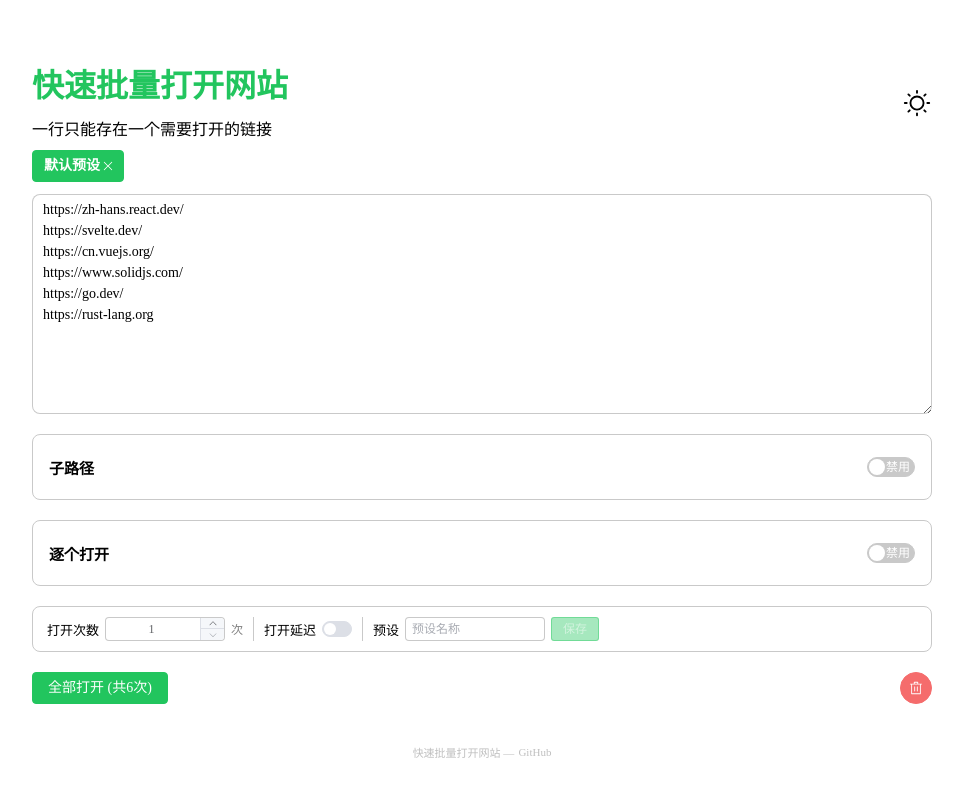
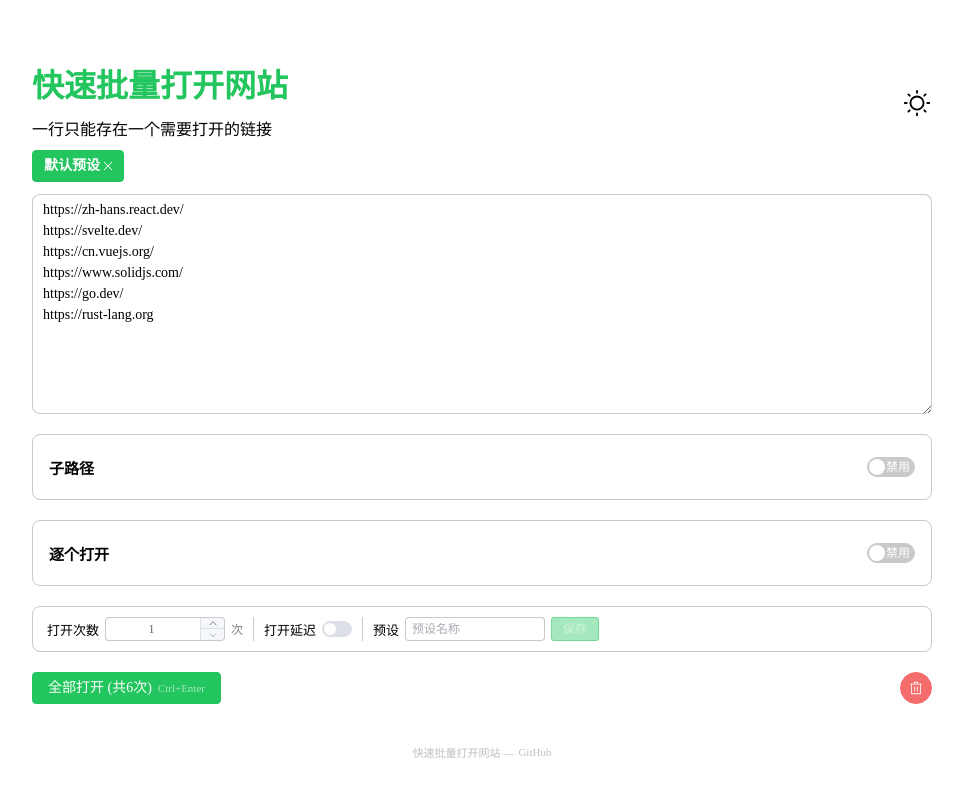
Before and after one commit to gantoho/fast_project, a Vue app: page / in a window 1280 px wide. Shown: the top 796 px of the page, without its empty margins (158-1121 px from the left). Built offline with nearby package versions, Linux system fonts and the light colour scheme; a web font is replaced by a local one.

Commit message:
fix: fixed 子路径 在多预设下混乱的bug，现在多预设统一使用同一套子路径

```diff
--- a/src/components/ActionBar.vue
+++ b/src/components/ActionBar.vue
@@ -2,6 +2,7 @@
     <div class="btn_box">
         <el-button type="primary" :disabled="!hasLinks" @click="$emit('openLink')">
             {{ isStepOpen ? `打开下一批 (${stepBatchSize}个，共${stepBatchSize * numData}次)` : `全部打开 (共${linkListLen * numData}次)` }}
+            <span class="shortcut-hint">Ctrl+Enter</span>
         </el-button>
         <el-button type="danger" :icon="Delete" circle title="清空" @click="$emit('clear')" />
     </div>
@@ -26,4 +27,10 @@ defineEmits(['openLink', 'clear'])
     display: flex;
     justify-content: space-between;
 }
+.shortcut-hint {
+    margin-left: 6px;
+    font-size: 11px;
+    opacity: 0.6;
+    font-style: normal;
+}
 </style>
--- a/src/composables/usePreset.js
+++ b/src/composables/usePreset.js
@@ -12,11 +12,6 @@ https://go.dev/
 https://rust-lang.org`,
   subPathSwitch: false,
   subPath: '',
-  options: [
-    { id: '0', label: 'pu检查页面', value: 'client-notices' },
-    { id: '1', label: 'partners检查页面', value: 'news' },
-  ],
-  pathId: 2,
   numData: 1,
   openDelaySwitch: false,
   openDelay: 500,
@@ -43,8 +38,6 @@ export function usePreset(state) {
     metaData: state.metaData.value,
     subPathSwitch: state.subPathSwitch.value,
     subPath: state.subPath.value,
-    options: state.options.value,
-    pathId: state.pathId.value,
     numData: state.numData.value,
     openDelaySwitch: state.openDelaySwitch.value,
     openDelay: state.openDelay.value,
@@ -61,8 +54,6 @@ export function usePreset(state) {
     state.metaData.value = snap.metaData
     state.subPathSwitch.value = snap.subPathSwitch
     state.subPath.value = snap.subPath
-    state.options.value = snap.options
-    state.pathId.value = snap.pathId
     state.numData.value = snap.numData
     state.openDelaySwitch.value = snap.openDelaySwitch
     state.openDelay.value = snap.openDelay
@@ -141,7 +132,6 @@ export function usePreset(state) {
       state.metaData.value,
       state.subPathSwitch.value,
       state.subPath.value,
-      state.options.value,
       state.numData.value,
       state.openDelaySwitch.value,
       state.openDelay.value,
--- a/src/pages/Home.vue
+++ b/src/pages/Home.vue
@@ -71,6 +71,7 @@ import { useLinks } from '../composables/useLinks'
 import { useStepNav } from '../composables/useStepNav'
 import { useOpenLink } from '../composables/useOpenLink'
 import { usePreset } from '../composables/usePreset'
+import { onKeyStroke } from '@vueuse/core'
 import PresetBar from '../components/PresetBar.vue'
 import SubPathPanel from '../components/SubPathPanel.vue'
 import StepNavPanel from '../components/StepNavPanel.vue'
@@ -143,8 +144,6 @@ const {
   metaData,
   subPathSwitch,
   subPath,
-  options,
-  pathId,
   numData,
   openDelaySwitch,
   openDelay,
@@ -156,6 +155,14 @@ const {
   stepOpened,
   stepIndex
 })
+
+onKeyStroke('Enter', (e) => {
+  if (e.ctrlKey || e.metaKey) {
+    if (hasLinks.value) {
+      openLink()
+    }
+  }
+})
 </script>
 
 <style lang='scss' scoped>
```
